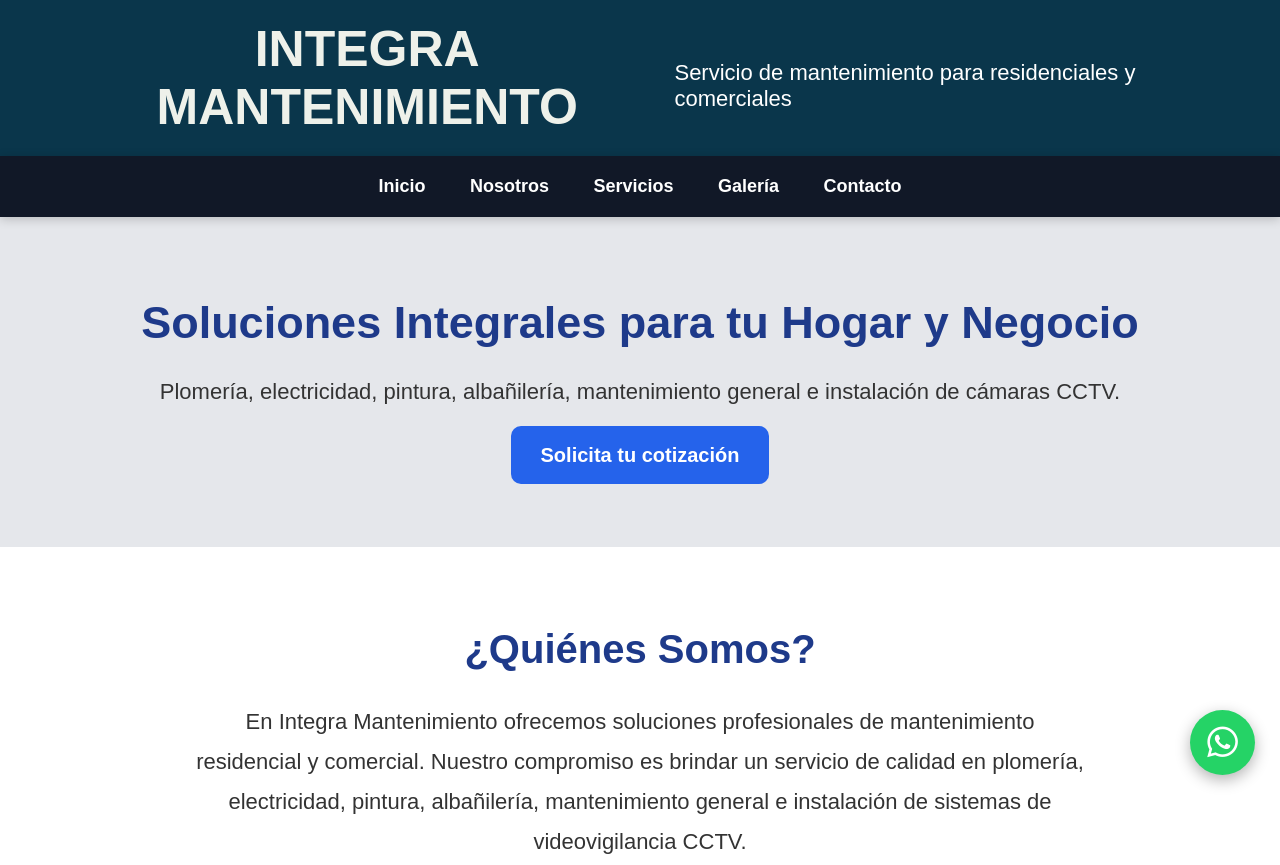
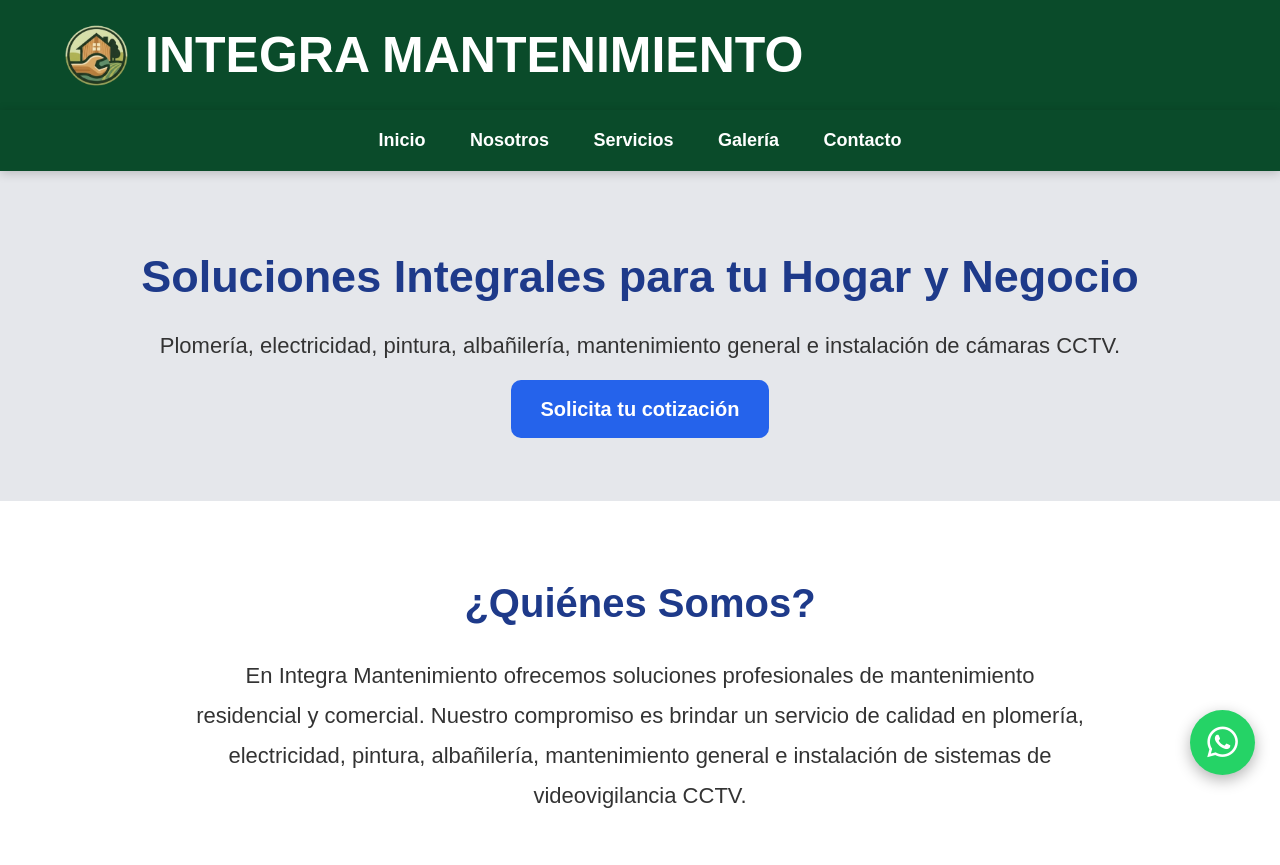
Before and after one commit to IntegraMantenimiento/P-gina-Web, a plain HTML site: page index.html in a window 1280 px wide. Shown: the top 865 px of the page. Drawn offline with Linux system fonts and the light colour scheme.

Commit message:
pagina web actualizacion
Actualización de logo y boton inicio

```diff
--- a/css/style.css
+++ b/css/style.css
@@ -26,7 +26,7 @@ text-align:center;
 }
 header{
 
-    background:#0a364b;
+    background:#0a4b2a;
     color:white;
     display:flex;
     justify-content:space-between;
@@ -50,7 +50,7 @@ margin-top:15px;
 }
 
 nav{
-    background-color:#111827;
+    background-color:#0a4b2a;
     padding:20px;
     text-align:center;
 
@@ -471,3 +471,21 @@ nav a{
 }
 
 }
+
+.logo{
+    display: flex;
+    align-items: center;
+    gap: 15px;
+}
+
+.logo img{
+    width: 70px;
+    height: 70px;
+    object-fit: contain;
+}
+
+.logo span{
+    font-size: 50px;
+    font-weight: bold;
+    color: white;
+}
--- a/index.html
+++ b/index.html
@@ -15,7 +15,6 @@ content="width=device-width, initial-scale=1.0">
 
 
 </head>
-<body>
 
 </body>
 </html>
@@ -24,12 +23,10 @@ content="width=device-width, initial-scale=1.0">
 
 <header>
 
-<h1>INTEGRA MANTENIMIENTO</h1>
-
-<p>
-
-Servicio de mantenimiento para residenciales y comerciales
-</p>
+<div class="logo">
+    <img src="img/logo.png" alt="Logo Integra Mantenimiento">
+    <span>INTEGRA MANTENIMIENTO</span>
+</div>
 
 </header>
 
@@ -52,7 +49,7 @@ Servicio de mantenimiento para residenciales y comerciales
     <a href="#contacto">Contacto</a>
 
 </nav>
-<section class="hero">
+<section id="inicio" class="hero">
 
 <h2>Soluciones Integrales para tu Hogar y Negocio</h2>
 
```
Also changed, not shown: img/logo.png (added).
